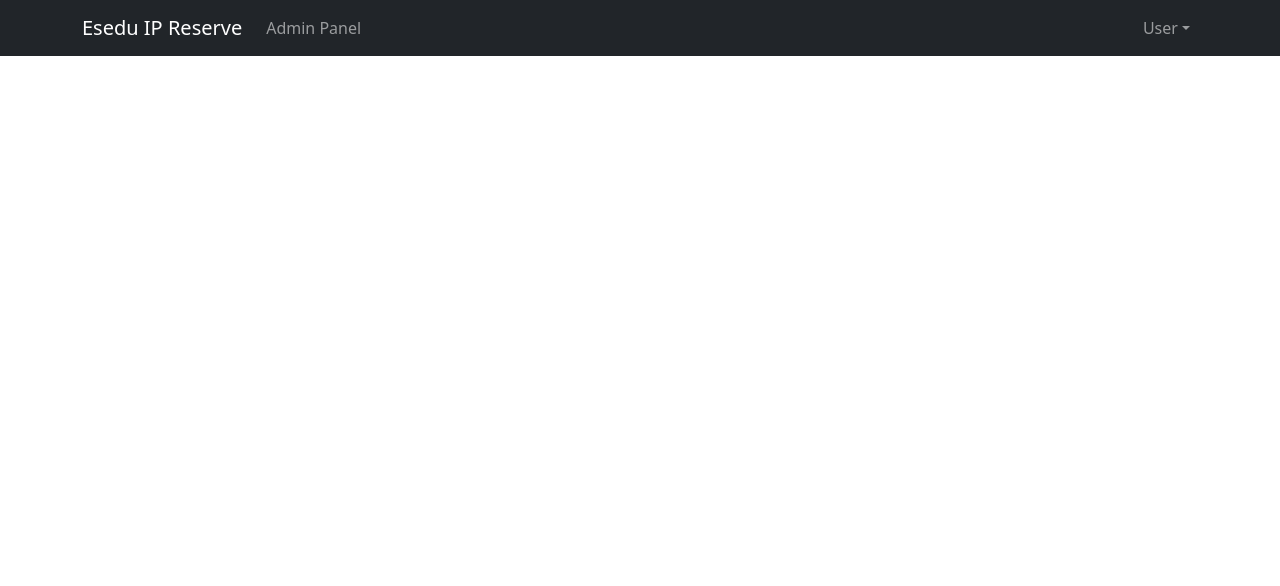
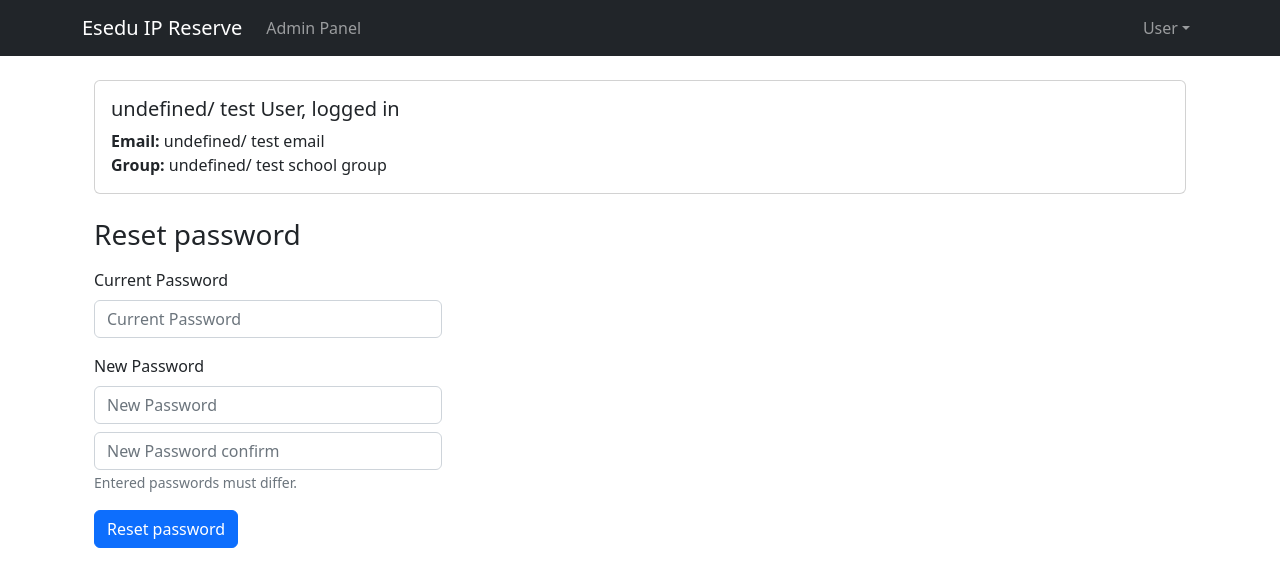
Before and after one commit to jkaart/ip-reservationapp-frontend, a React (Create React App) app: page /user in a window 1280 px wide. Shown: the top 586 px of the page. Built offline with nearby package versions, Linux system fonts and the light colour scheme.

Commit message:
userinfo page added

```diff
--- a/src/App.js
+++ b/src/App.js
@@ -4,6 +4,7 @@ import Login from "./Components/Login";
 import Reserve from "./Components/Reserve";
 import Navigation from "./Components/Navigation";
 import Admin from "./Components/Admin";
+import User from "./Components/User";
 import { Container } from "react-bootstrap";
 
 const App = () => {
@@ -15,6 +16,7 @@ const App = () => {
                     <Route exact path="/" element={<Login />} />
                     <Route path="/reserve" element={<Reserve />} />
                     <Route path="/admin" element={<Admin />} />
+                    <Route path="/user" element={<User/>} />
                 </Routes>
             </Container>
         </Router>
--- a/src/Components/Navigation.js
+++ b/src/Components/Navigation.js
@@ -19,13 +19,13 @@ function Navigation() {
                     </Nav>
                     <Nav>
                         <NavDropdown title="User" id="collapsible-nav-dropdown">
-                            <NavDropdown.Item as={Link} to="/login">
+                            <NavDropdown.Item as={Link} to="/">
                                 Log In
                             </NavDropdown.Item>
                             <NavDropdown.Item>
                                 Register
                             </NavDropdown.Item>
-                            <NavDropdown.Item>
+                            <NavDropdown.Item as={Link} to="/user">
                                 User Info
                             </NavDropdown.Item>
                             <NavDropdown.Divider />
--- /dev/null
+++ b/src/Components/User.js
@@ -0,0 +1,21 @@
+import React from 'react';
+import { Row, Col, Card, Container, Form, Button } from "react-bootstrap";
+import UserProfile from './UserInfo';
+import UserResetPassword from './UserResetPassword';
+
+
+function User(data) {
+    //const [name, setName] = useState("");
+    //const [email, setEmail] = useState("");
+    //const [group, setGroup] = useState("");
+    data = "";
+
+    return (
+        <Container>
+            <UserProfile userData={data} />
+            <UserResetPassword userData={data}/>
+        </Container>
+    );
+}
+
+export default User;
--- /dev/null
+++ b/src/Components/UserResetPassword.js
@@ -0,0 +1,36 @@
+import React from 'react';
+import { Row, Col, Card, Container, Form, Button } from "react-bootstrap";
+import UserProfile from './UserInfo';
+
+
+function UserResetPassword(data) {
+    //const [name, setName] = useState("");
+    //const [email, setEmail] = useState("");
+    //const [group, setGroup] = useState("");
+    data = "";
+
+    return (
+        <Row>
+            <Col md="4" className='mt-4'>
+                <Form>
+                    <h3>Reset password</h3>
+                    <Form.Group className="mb-3" controlId="formPassword">
+                        <Form.Label className="mt-2">Current Password</Form.Label>
+                        <Form.Control type="password" placeholder="Current Password" />
+                        <Form.Label className="mt-3">New Password</Form.Label>
+                        <Form.Control type="password" placeholder="New Password" />
+                        <Form.Control className='mt-2' type="password" placeholder="New Password confirm" />
+                        <Form.Text className="text-muted">
+                            Entered passwords must differ.
+                        </Form.Text>
+                    </Form.Group>
+                    <Button variant="primary" type="submit">
+                        Reset password
+                    </Button>
+                </Form>
+            </Col>
+        </Row>
+    );
+}
+
+export default UserResetPassword;
```
